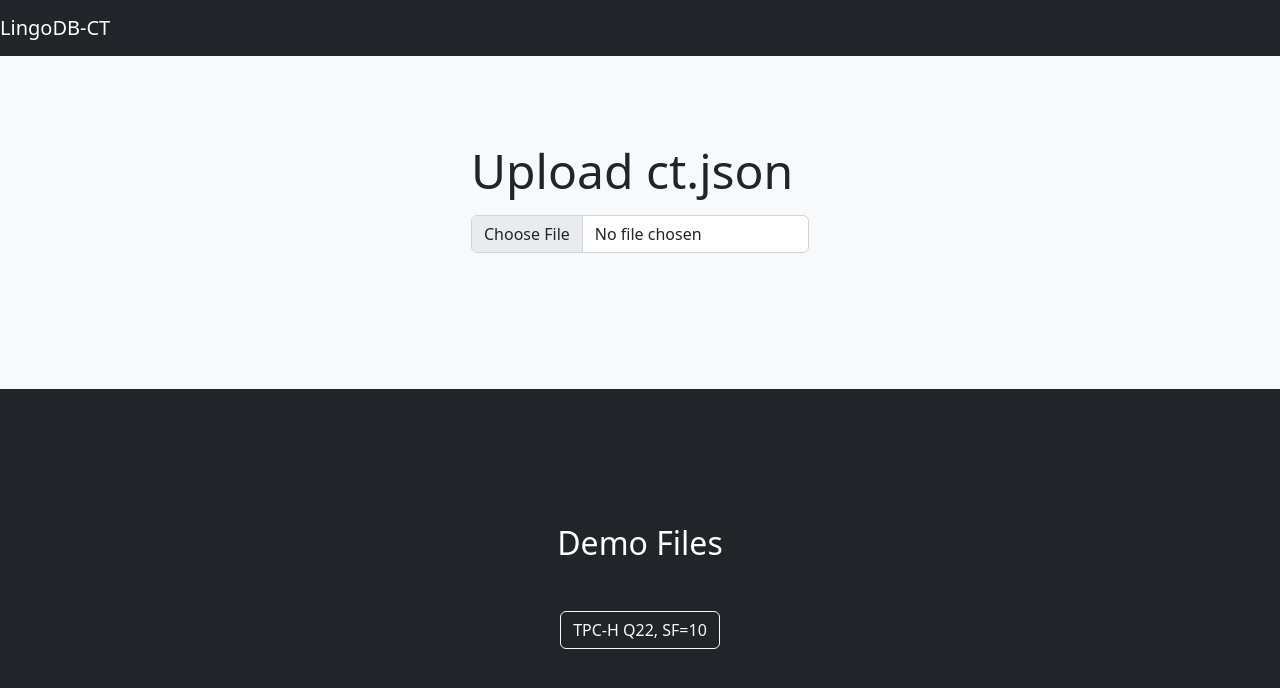
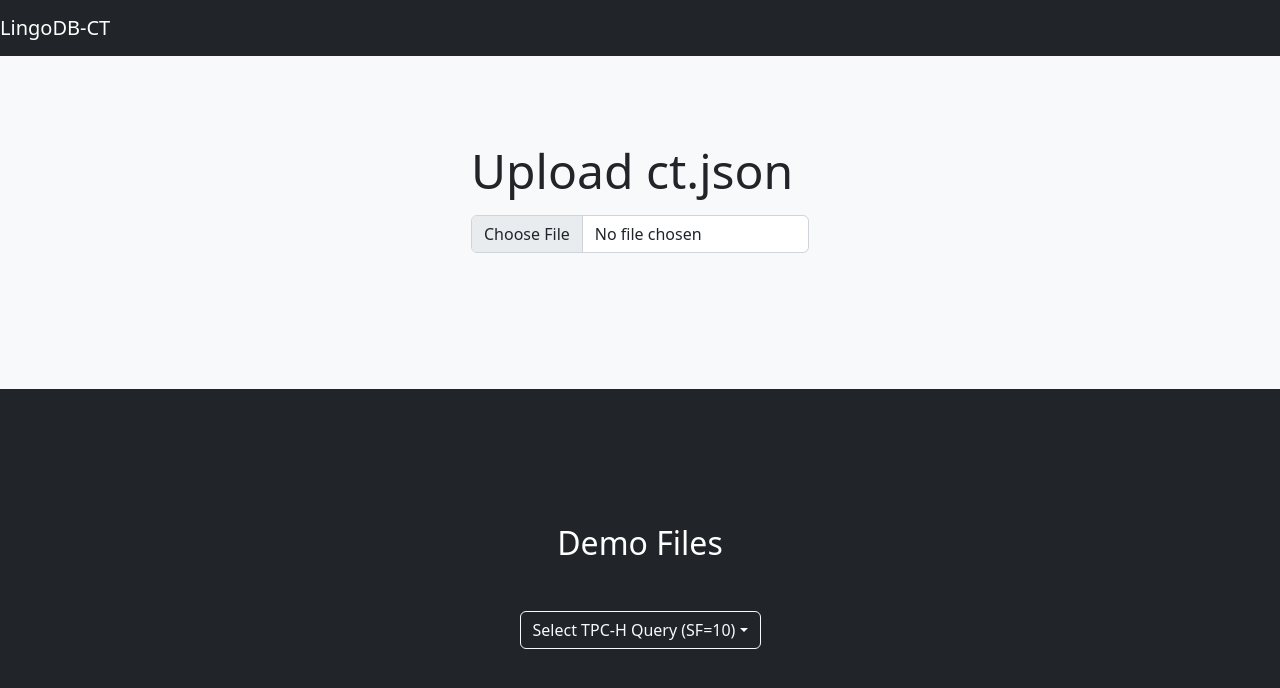
Before and after one commit to lingo-db/webinterface, a React (Create React App) app in the folder frontend/packages/insights/: page / in a window 1280 px wide. Shown: the top 688 px of the page. Built offline with nearby package versions, Linux system fonts and the light colour scheme.

Commit message:
CT: add demo files for full TPC-H (SF=10)

```diff
--- a/frontend/packages/insights/src/App.js
+++ b/frontend/packages/insights/src/App.js
@@ -1,7 +1,7 @@
 import './App.css';
 import React, {useState} from "react";
 import 'bootstrap/dist/css/bootstrap.min.css';
-import {Button, Col, Container, Form, Modal, Navbar, Row} from 'react-bootstrap';
+import {Col, Container, DropdownButton, Dropdown, Form, Modal, Navbar, Row} from 'react-bootstrap';
 import {TraceOnlyView} from "./TraceOnlyView";
 import {ProfilingView} from "./ProfilingView";
 import {DebuggingView} from "./DebuggingView";
@@ -78,8 +78,21 @@ const App = () => {
                                 <h2>Demo Files</h2>
                                 <p style={{marginTop:"40px"}}>
 
-                                <Button variant="outline-light" onClick={()=>handleDemoFile("tpch-22-sf10")}> TPC-H Q22, SF=10</Button>
-                                </p>
+                                    <DropdownButton
+                                        variant="outline-light"
+                                        title="Select TPC-H Query (SF=10)"
+                                        id="tpch-query-dropdown"
+                                    >
+                                        {Array.from({ length: 22 }, (_, i) => {
+                                            const queryNumber = i + 1;
+                                            const fileName = `tpch-${queryNumber}-sf10`;
+                                            return (
+                                                <Dropdown.Item key={queryNumber} onClick={() => handleDemoFile(fileName)}>
+                                                    TPC-H Q{queryNumber}
+                                                </Dropdown.Item>
+                                            );
+                                        })}
+                                    </DropdownButton>                                </p>
                             </Col>
                         </Row>
                     </Container>
```
